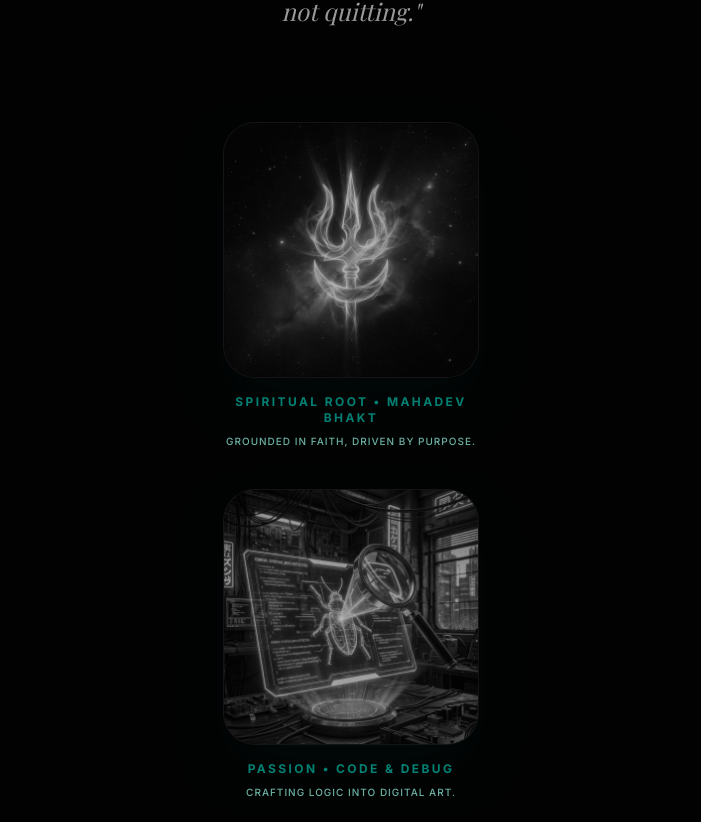
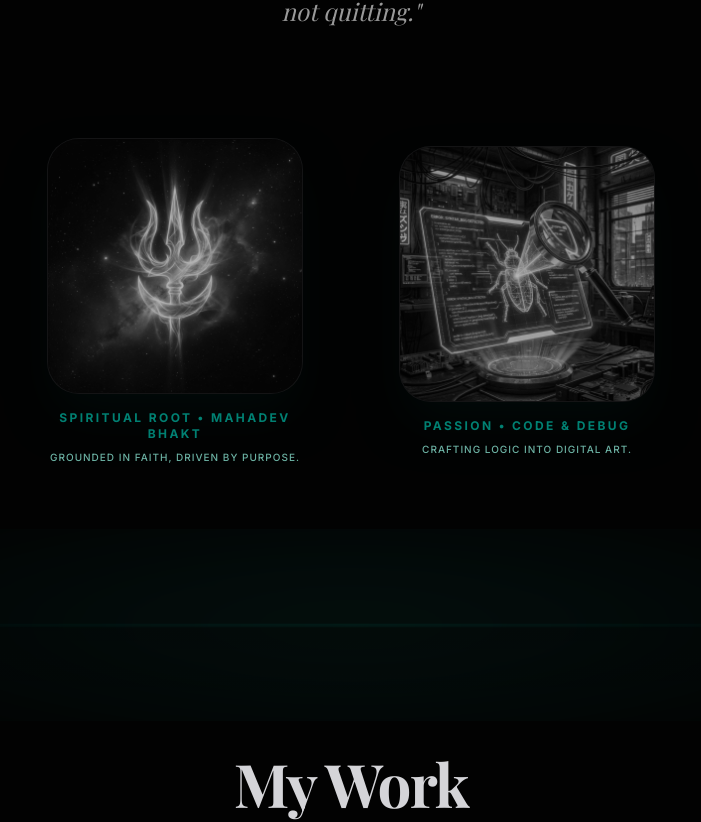
Before and after one commit to aasthakumari03/updated_Portfolio, a Next.js app: page / in a window 1280 px wide. Shown: the part 1180-2002 px from the top of the page, without its empty margins (289-990 px from the left). Built offline with nearby package versions, Linux system fonts and the light colour scheme; a web font is replaced by a local one.

Commit message:
Update About Me layout to side-by-side images

```diff
--- a/app/page.tsx
+++ b/app/page.tsx
@@ -144,7 +144,7 @@
           </div>
         </ScrollReveal>
 
-        <div className="flex flex-col gap-10 w-full items-center mt-12">
+        <div className="flex flex-col md:flex-row justify-center gap-12 md:gap-24 w-full items-center mt-16 max-w-4xl">
           <ScrollReveal delay={0.2} className="relative group w-64">
             <div className="relative aspect-square overflow-hidden rounded-[2rem] border border-white/5 bg-zinc-900/30 backdrop-blur-md shadow-2xl shadow-teal-500/5 group-hover:shadow-teal-500/30 group-hover:-translate-y-2 transition-all duration-700">
               <Image
```
